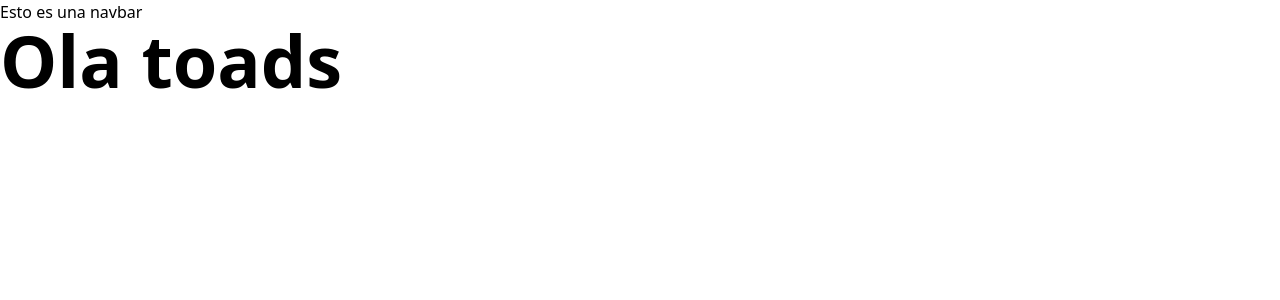
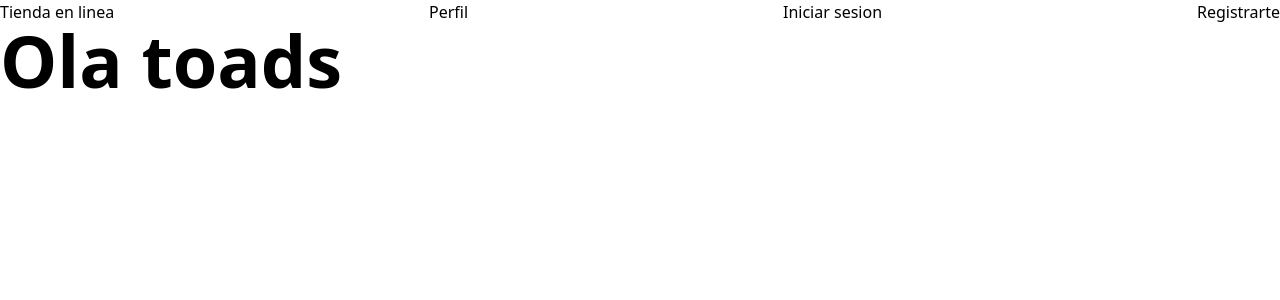
Before and after one commit to Gabri3l67/proyecto_db, a Django app: page / in a window 1280 px wide. Shown: the top 300 px of the page. Run offline with Django 5.2, Linux system fonts and the light colour scheme; data that the repository does not hold is empty; some libraries are stand-ins or nearby versions.

Commit message:
improve navbar

```diff
--- a/shopApp/templates/navbar.html
+++ b/shopApp/templates/navbar.html
@@ -1 +1,14 @@
-<h1>Esto es una navbar</h1>
+<nav class="flex justify-between">
+    <a href="{% url 'index' %}">
+        Tienda en linea
+    </a>
+    <a href="{% url 'profile' %}">
+        Perfil
+    </a>
+    <a href="{% url 'login' %}">
+        Iniciar sesion
+    </a>
+    <a href="{% url 'register' %}">
+        Registrarte
+    </a>
+</nav>
```
